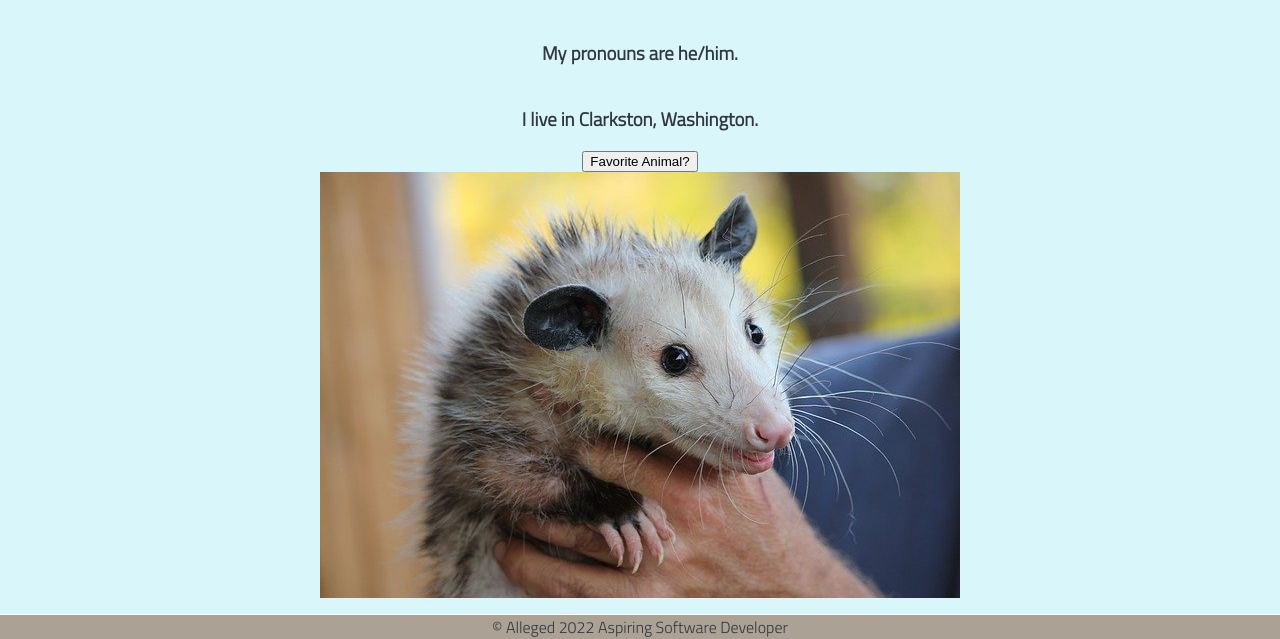
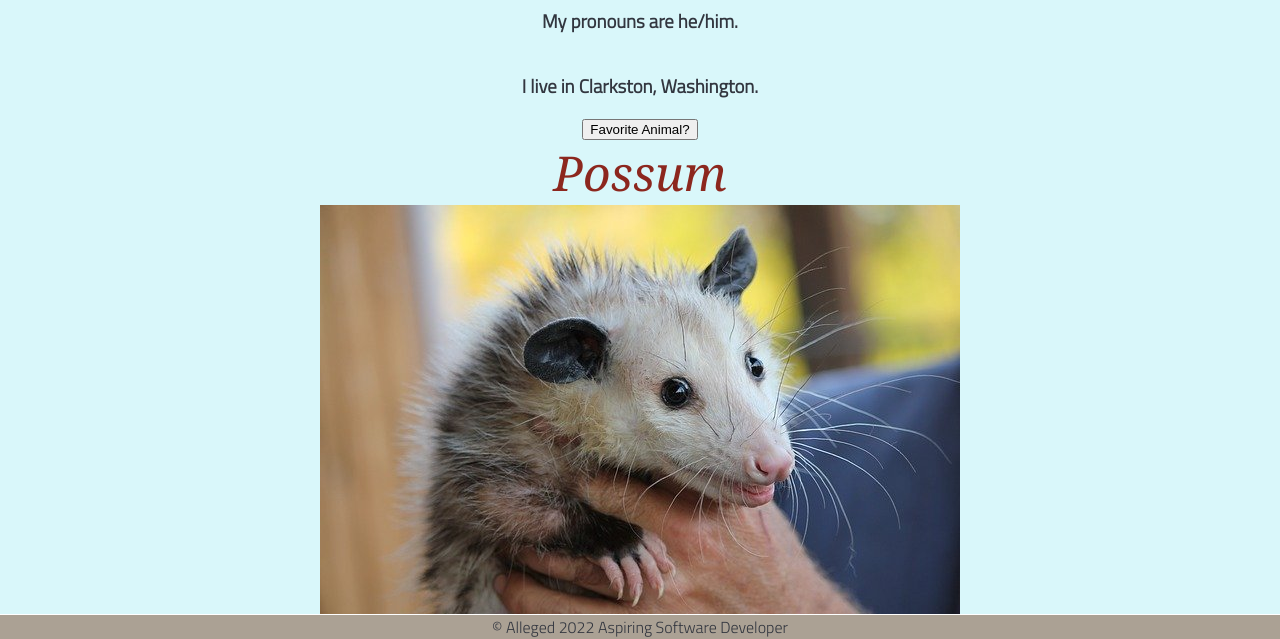
Before and after one commit to KhaymanaKing/about-me-js-demo, a plain HTML site: page index.html in a window 1280 px wide. Both pictures are taken after a click on the button "Favorite Animal?". Shown: the part 161-800 px from the top of the page. Drawn offline with Linux system fonts and the light colour scheme.

Commit message:
added font above picture

```diff
--- a/app.js
+++ b/app.js
@@ -3,6 +3,7 @@
 // grab DOM elements
 const showButton = document.getElementById('animalButton');
 const animal = document.getElementById('animalDiv');
+const animalTxt = document.getElementById('animalText')
 
 // set event listeners
     // get user input
@@ -10,5 +11,6 @@ const animal = document.getElementById('animalDiv');
     // update DOM to reflect the new state
 
 showButton.addEventListener('click', () => {
+    animalTxt.classList.toggle('hidden');
     animal.classList.toggle('hidden');
 });
--- a/index.html
+++ b/index.html
@@ -27,6 +27,7 @@
             <h3> My pronouns are he/him.</h3>
             <h3> I live in Clarkston, Washington.</h3>
             <button id="animalButton"> Favorite Animal?</button>
+            <div id="animalText"class="hidden"><font size="+10">Possum</font></div>
             <div id="animalDiv" class="hidden"><img src=possum.jpg alt="possum"></div>
         </main>
 
--- a/styles/style.css
+++ b/styles/style.css
@@ -87,3 +87,9 @@ footer {
 .hidden {
     display: none;
 }
+#animalText {
+    color:#8c271eff;
+    font-style: italic;
+    font-family: Georgia, 'Times New Roman', Times, serif;
+
+}
```
Also changed, not shown: styles/global.css (line endings or trailing spaces).
